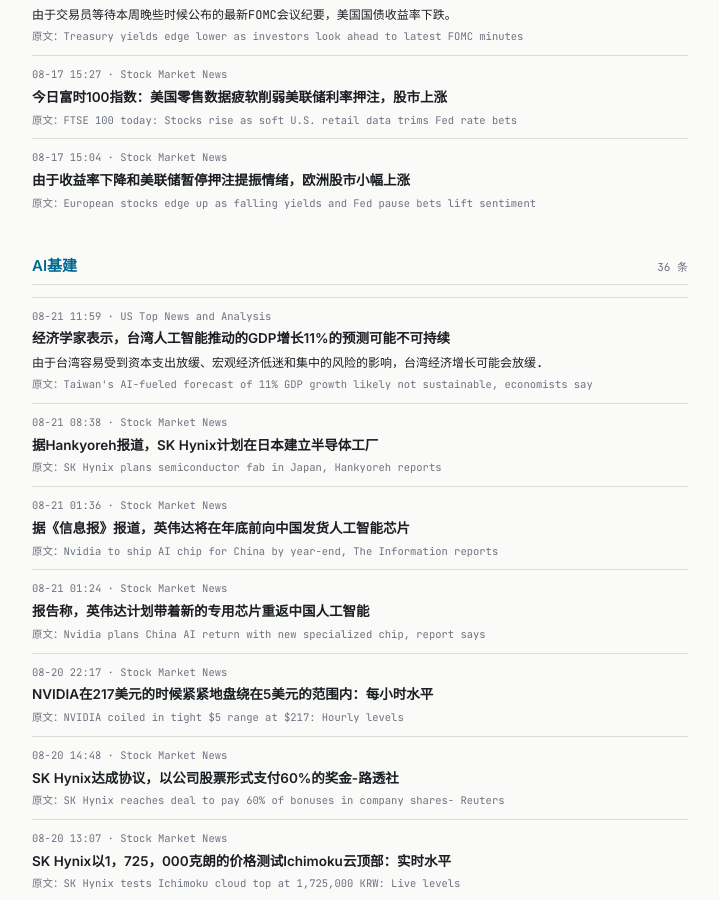
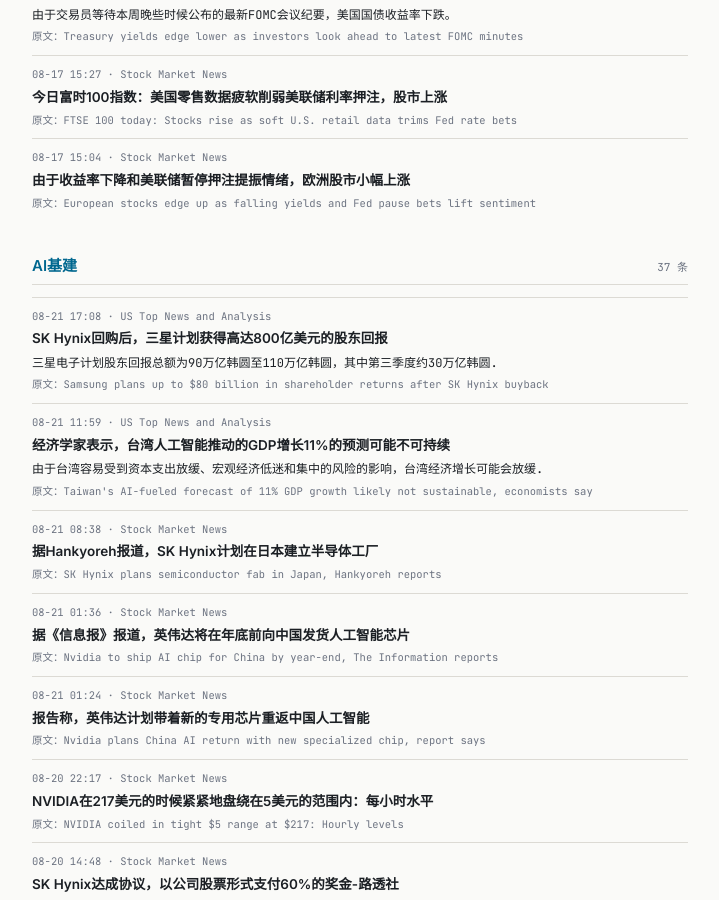
Before and after one commit to tang3super/tang3super.github.io, a Jekyll site: the page built from macro-trade/news-digest.md, in a window 1280 px wide and 900 px high, scrolled down 11619 px. Shown: the whole window, without its empty margins (280-999 px from the left). Built offline with Jekyll 4.4.1, drawn with Linux system fonts in a browser that asks for light colours; some of the changed text lies outside the part shown.

Commit message:
sync news-digest article

```diff
--- a/macro-trade/news-digest.md
+++ b/macro-trade/news-digest.md
@@ -775,6 +775,13 @@
     title_zh: 由于收益率下降和美联储暂停押注提振情绪，欧洲股市小幅上涨
 - name: AI基建
   items:
+  - title: Samsung plans up to $80 billion in shareholder returns after SK Hynix buyback
+    summary: Samsung Electronics plans shareholder returns totaling 90 trillion won to 110 trillion won, including about 30 trillion won in third-quarter…
+    link: https://www.cnbc.com/2026/08/21/samsung-shareholder-return-package-sk-hynix-buyback-ai-chip-boom.html
+    source: US Top News and Analysis
+    time: 08-21 17:08
+    title_zh: SK Hynix回购后，三星计划获得高达800亿美元的股东回报
+    summary_zh: 三星电子计划股东回报总额为90万亿韩圆至110万亿韩圆，其中第三季度约30万亿韩圆.
   - title: Taiwan's AI-fueled forecast of 11% GDP growth likely not sustainable, economists say
     summary: Taiwan's economic growth could moderate due to its vulnerability to risks of capex slowdown, macroeconomic downturns, and concentration in s…
     link: https://www.cnbc.com/2026/08/21/taiwan-gdp-growth-outlook-tech-forecast.html
```
Also changed, not shown: other parts of macro-trade/news-digest.md (+1 -1 lines).
